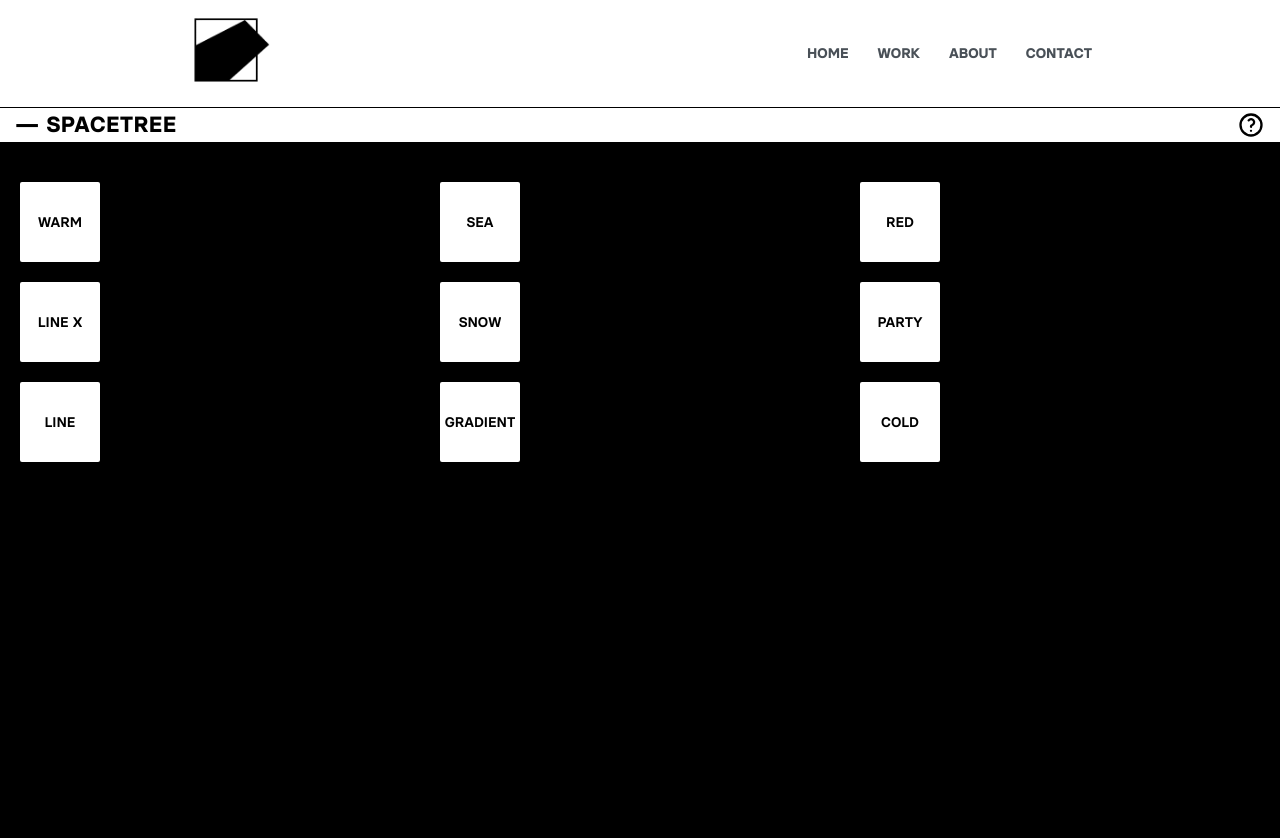
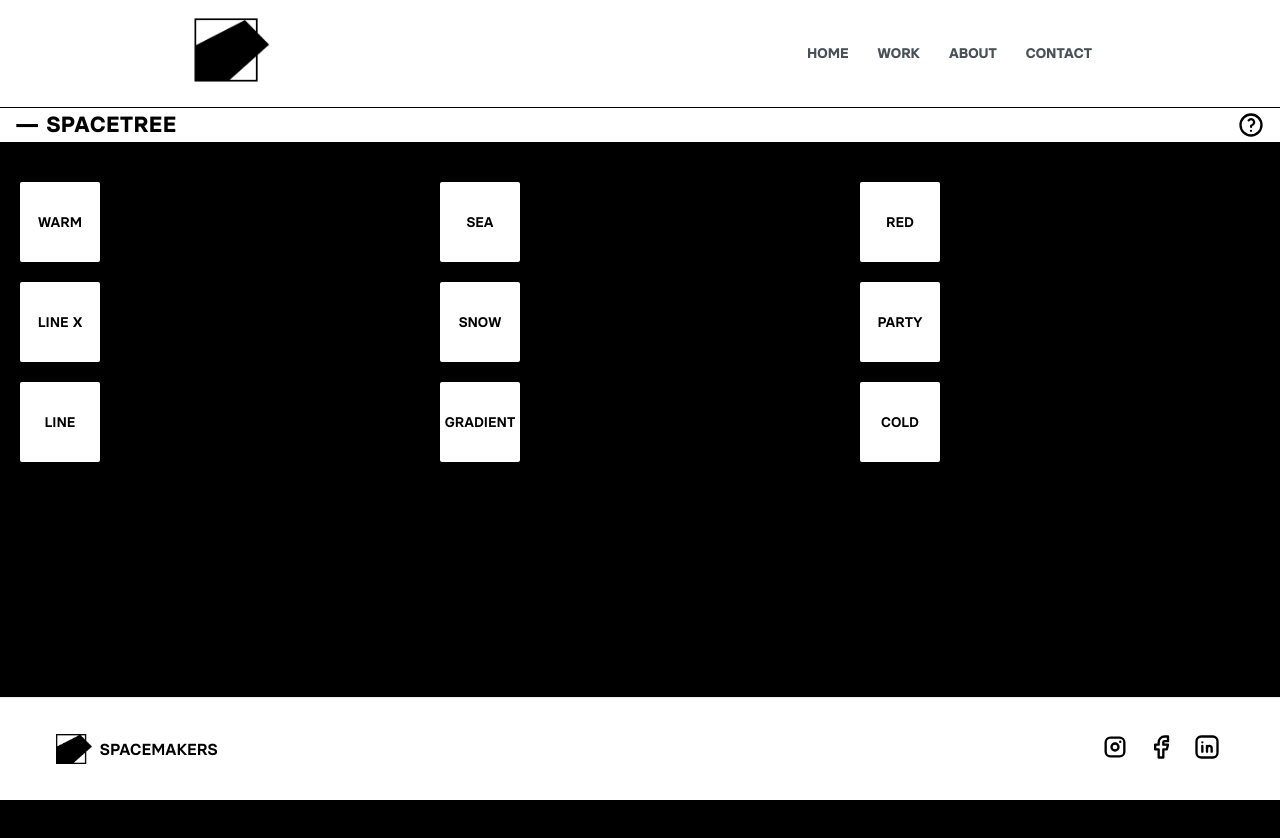
Before and after one commit to WoutDemeyere/spacemakers.tv2, a Next.js app: page /spacetree in a window 1280 px wide. Shown: the top 838 px of the page. Built offline with nearby package versions, Linux system fonts and the light colour scheme.

Commit message:
added socials footer

```diff
--- a/pages/spacetree/index.tsx
+++ b/pages/spacetree/index.tsx
@@ -4,6 +4,7 @@ import { GetServerSideProps } from 'next';
 import { IconHelp } from '@tabler/icons-react';
 
 import styles from './spacetree.module.css';
+import { FooterSocial } from '@/components/FooterSocial/FooterSocial';
 
 const textStyle = {
   fontSize: '24px',
@@ -102,8 +103,9 @@ const SpaceTree = () => {
   };
 
   return (
-    <Container
-      id="space-tree-container"
+    <React.Fragment>
+      <Container
+        id="space-tree-container"
       size="lg"
       style={{ padding: 0, maxWidth: '100%', margin: '0', height: '100vh', backgroundColor: 'black' }}
     >
@@ -142,6 +144,8 @@ const SpaceTree = () => {
         </Flex>
       </Center>
     </Container>
+    <FooterSocial />
+    </React.Fragment>
   );
 };
 
```
Also changed, not shown: tsconfig.json (+6 -2 lines).
